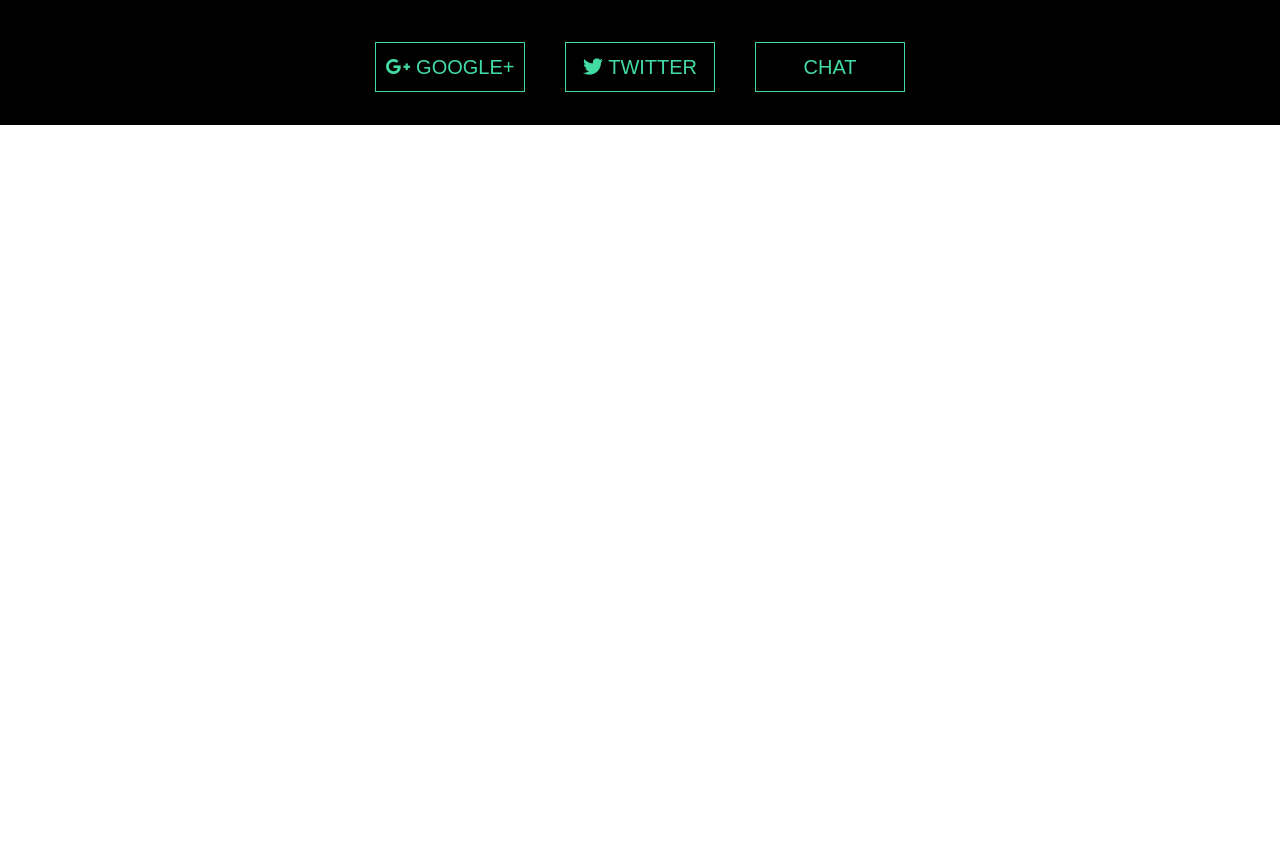
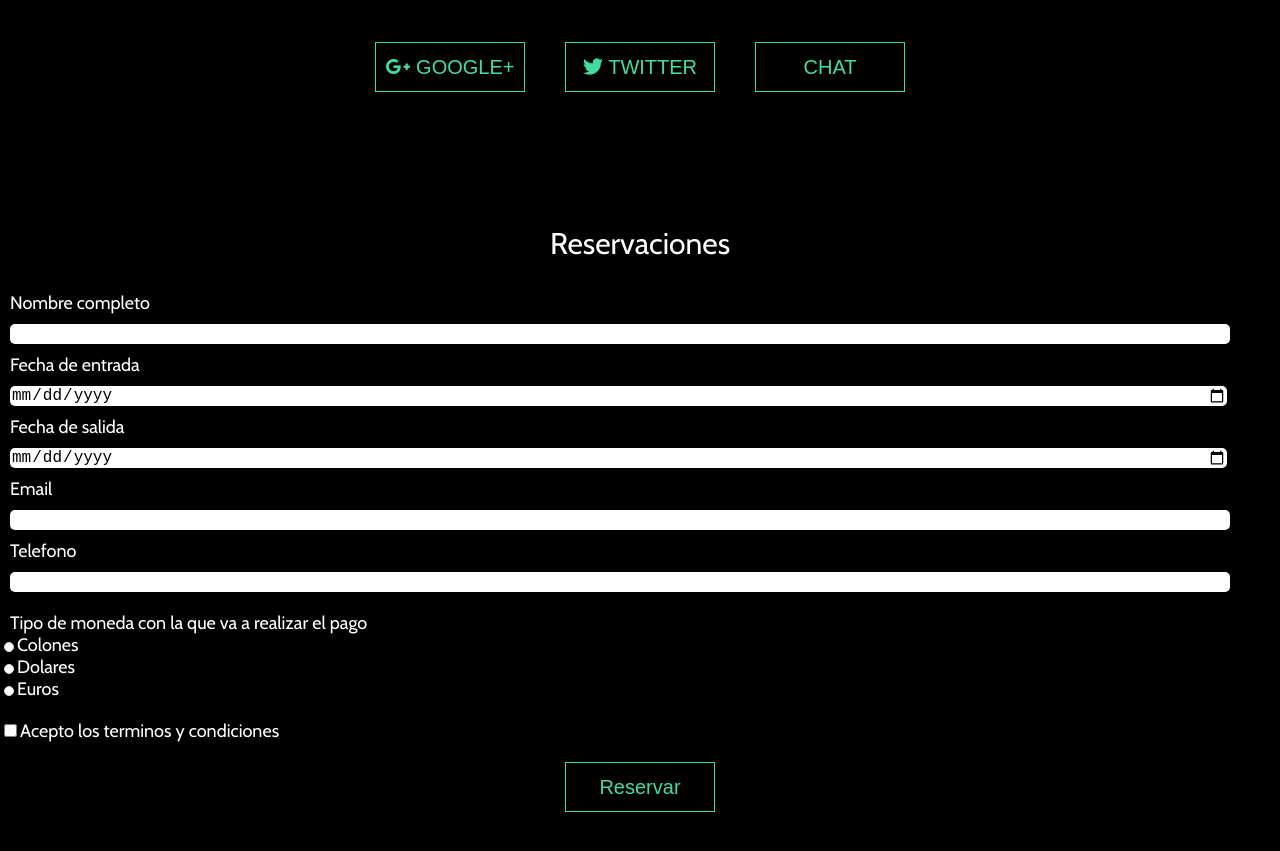
Before and after one commit to ozaratem/monte-nevado, a React (Create React App) app: page / in a window 1280 px wide. Shown: the part 2500-3351 px from the top of the page. Before the commit the page ends 2632 px from the top, so only its background shows below. Built offline with nearby package versions, Linux system fonts and the light colour scheme.

Commit message:
create reservation component and add style

```diff
--- a/src/App.css
+++ b/src/App.css
@@ -161,3 +161,52 @@
   font-size: 20px;
   font-weight: 400;
 }
+
+/*Reservation*/
+#reservation {
+  height: 800px;
+  background-color: var(--clr-blk);
+}
+#reservation .h3 {
+  display: flex;
+  justify-content: center;
+}
+#reservation h3 {
+  margin-top: 100px;
+  margin-bottom: 30px;
+  font-size: 30px;
+  font-weight: 400;
+}
+#reservation p {
+  margin: 0 10px;
+}
+#reservation .reservation-input {
+  display: flex;
+  align-content: center;
+  flex-direction: column;
+}
+#reservation .reservation-input input {
+  margin: 10px 0;
+  margin-left: 10px;
+  width: 95%;
+}
+#reservation .reservation-checkbox {
+  display: flex;
+  flex-direction: column;
+}
+#reservation .reservation-checkbox {
+  margin: 10px 0;
+}
+#reservation .terms-input {
+  margin: 20px 0;
+}
+#reservation .reservation-button {
+  display: flex;
+  justify-content: center;
+}
+#reservation .button {
+  height: 50px;
+  width: 150px;
+  font-size: 20px;
+  font-weight: 400;
+}
--- a/src/App.js
+++ b/src/App.js
@@ -3,6 +3,7 @@ import Banner from './components/Banner';
 import Info from './components/Info';
 import Banner2 from './components/Banner2';
 import Contact from './components/Contact';
+import Reservation from './components/Reservation';
 
 function App() {
   return (
@@ -11,6 +12,7 @@ function App() {
       <Info/>
       <Banner2/>
       <Contact/>
+      <Reservation/>
     </div>
   );
 }
--- /dev/null
+++ b/src/components/Reservation.js
@@ -0,0 +1,55 @@
+import React from 'react';
+
+function Reservation() {
+    return <section id="reservation">
+    <div className="h3"><h3>Reservaciones</h3></div>
+    <div className="reservation-input">
+      <div>
+        <p>Nombre completo</p>
+        <input className="input" type="text"/>
+      </div>
+      <div>
+        <p>Fecha de entrada</p>
+        <input className="input" type="date"/>
+      </div>
+      <div>
+        <p>Fecha de salida</p>
+        <input className="input" type="date"/>
+      </div>
+      <div>
+        <p>Email</p>
+        <input className="input" type="email"/>
+      </div>
+      <div>
+        <p>Telefono</p>
+        <input className="input" type="text"/>
+      </div>
+    </div>
+    <div className="reservation-checkbox">
+      <p>Tipo de moneda con la que va a realizar el pago</p>
+        <div>
+          <input className="round" type="checkbox" name="Colones"/>
+          <label for="Colones">Colones</label>
+        </div>
+        <div>
+          <input className="round" type="checkbox" name="Dolares"/>
+          <label for="Dolares">Dolares</label>
+        </div>
+        <div>
+          <input className="round" type="checkbox" name="Euros"/>
+          <label for="Euros">Euros</label>
+        </div>
+    </div>
+    <div className="terms-input">
+      <input type="checkbox" name="terms"/>
+      <label for="terms">Acepto los terminos y condiciones</label>
+    </div>
+    <div className="reservation-button">
+      <button className="button">
+        Reservar
+      </button>
+    </div>
+  </section>
+}
+
+export default Reservation;
```
